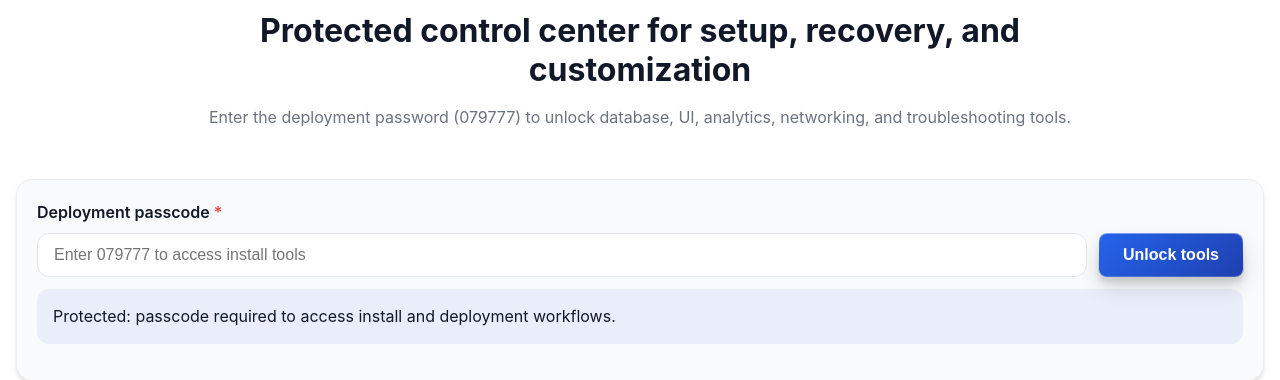
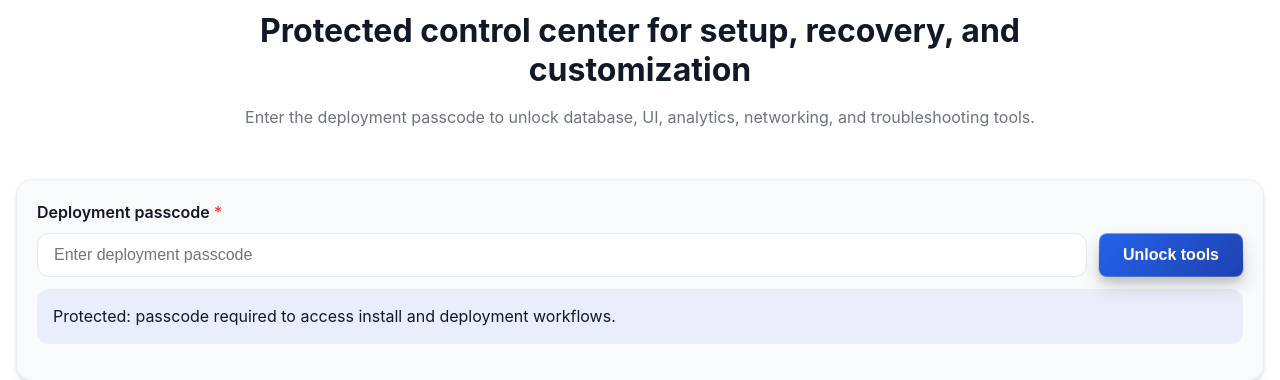
Before and after one commit to acesonder/outsincCA, a PHP site: page / in a window 1280 px wide. Shown: the part 4736-5116 px from the top of the page. Run offline with PHP 8.4, Linux system fonts and the light colour scheme.

Commit message:
chore: secure install wizard unlock
Co-authored-by: acesonder <191418417+acesonder@users.noreply.github.com>

```diff
--- a/config/config.php
+++ b/config/config.php
@@ -27,6 +27,7 @@ define('SESSION_LIFETIME', 3600); // 1 hour
 define('PASSWORD_MIN_LENGTH', 8);
 define('MAX_LOGIN_ATTEMPTS', 5);
 define('LOCKOUT_TIME', 900); // 15 minutes
+define('DEPLOYMENT_PASSCODE', '079777');
 
 // User roles
 define('ROLE_CLIENT', 'client');
--- a/index.php
+++ b/index.php
@@ -829,14 +829,14 @@ $pageTitle = 'Welcome to OUTSINC';
             <div class="section-heading">
                 <p class="eyebrow">Deployment & install wizard</p>
                 <h2>Protected control center for setup, recovery, and customization</h2>
-                <p class="section-subtitle">Enter the deployment password (079777) to unlock database, UI, analytics, networking, and troubleshooting tools.</p>
+                <p class="section-subtitle">Enter the deployment passcode to unlock database, UI, analytics, networking, and troubleshooting tools.</p>
             </div>
 
             <div class="unlock-card">
                 <form id="install-wizard-form">
                     <label for="wizard-passcode" class="form-label required">Deployment passcode</label>
                     <div class="unlock-row">
-                        <input type="password" id="wizard-passcode" name="wizard-passcode" placeholder="Enter 079777 to access install tools" required aria-describedby="install-wizard-status">
+                        <input type="password" id="wizard-passcode" name="wizard-passcode" placeholder="Enter deployment passcode" required aria-describedby="install-wizard-status">
                         <button type="submit" class="btn btn-primary btn-3d">Unlock tools</button>
                     </div>
                     <div id="install-wizard-status" class="alert">Protected: passcode required to access install and deployment workflows.</div>
@@ -1167,17 +1167,30 @@ $pageTitle = 'Welcome to OUTSINC';
                 event.preventDefault();
                 const passcode = document.getElementById('wizard-passcode')?.value.trim();
 
-                if (passcode === '079777') {
+                fetch('/api/auth/unlock-install.php', {
+                    method: 'POST',
+                    headers: { 'Content-Type': 'application/json' },
+                    body: JSON.stringify({ passcode })
+                })
+                .then(response => response.json())
+                .then(data => {
+                    if (data.success) {
                         status.textContent = 'Deployment toolkit unlocked. All install, troubleshooting, and analytics tools are ready.';
                         status.classList.remove('error');
                         status.classList.add('success');
                         protectedPanel?.removeAttribute('hidden');
-                    AnimationUtils?.fadeIn(protectedPanel, 250);
+                        AnimationUtils.fadeIn(protectedPanel, 250);
                     } else {
-                    status.textContent = 'Access denied: incorrect deployment passcode.';
+                        status.textContent = data.message || 'Access denied: incorrect deployment passcode.';
                         status.classList.remove('success');
                         status.classList.add('error');
                     }
+                })
+                .catch(() => {
+                    status.textContent = 'Unable to unlock right now. Please try again.';
+                    status.classList.remove('success');
+                    status.classList.add('error');
+                });
             });
         });
     </script>
```
Also changed, not shown: api/auth/unlock-install.php (added, +31 -0 lines). Lines whose indentation alone changed are shown as unchanged.
